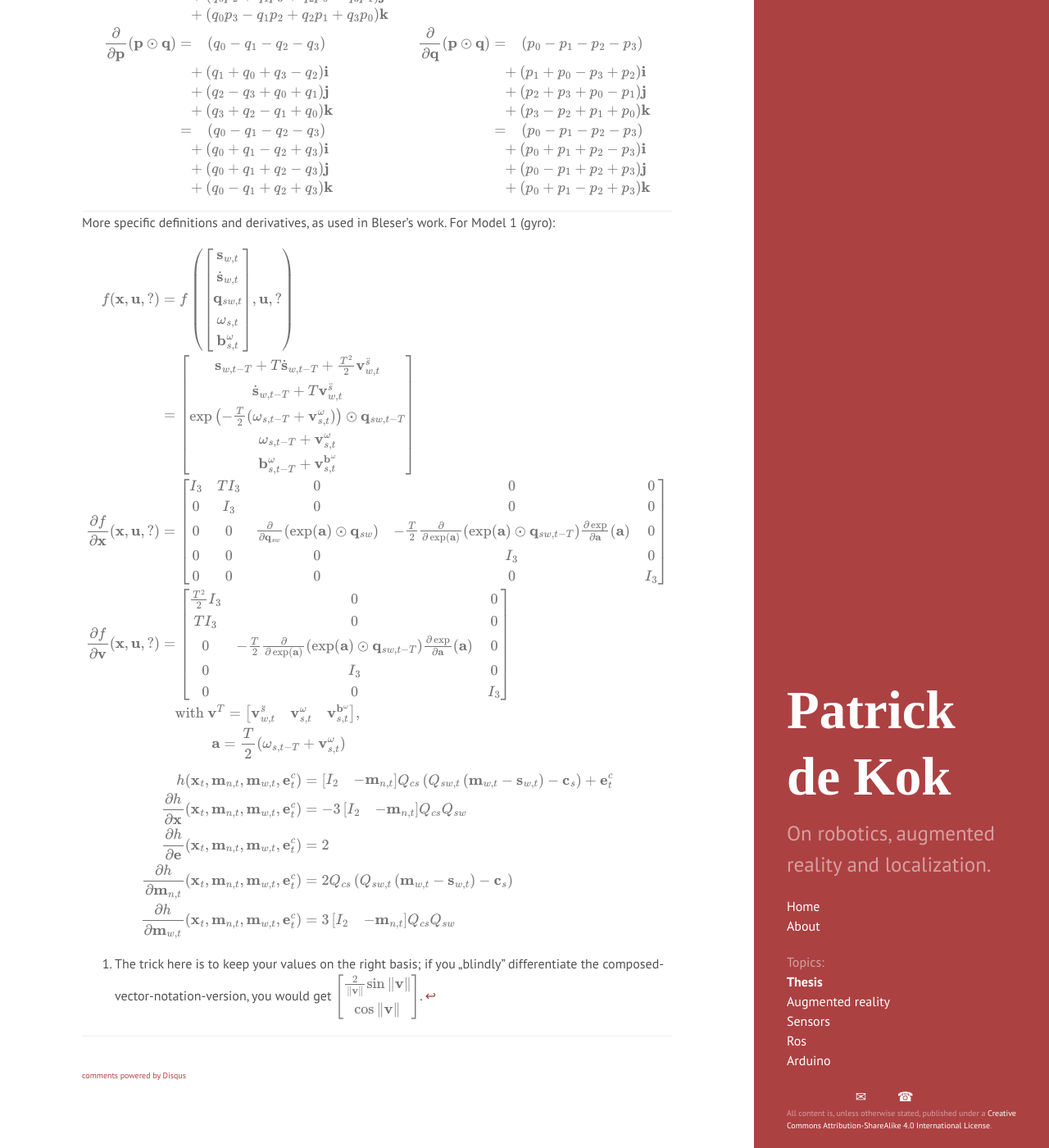
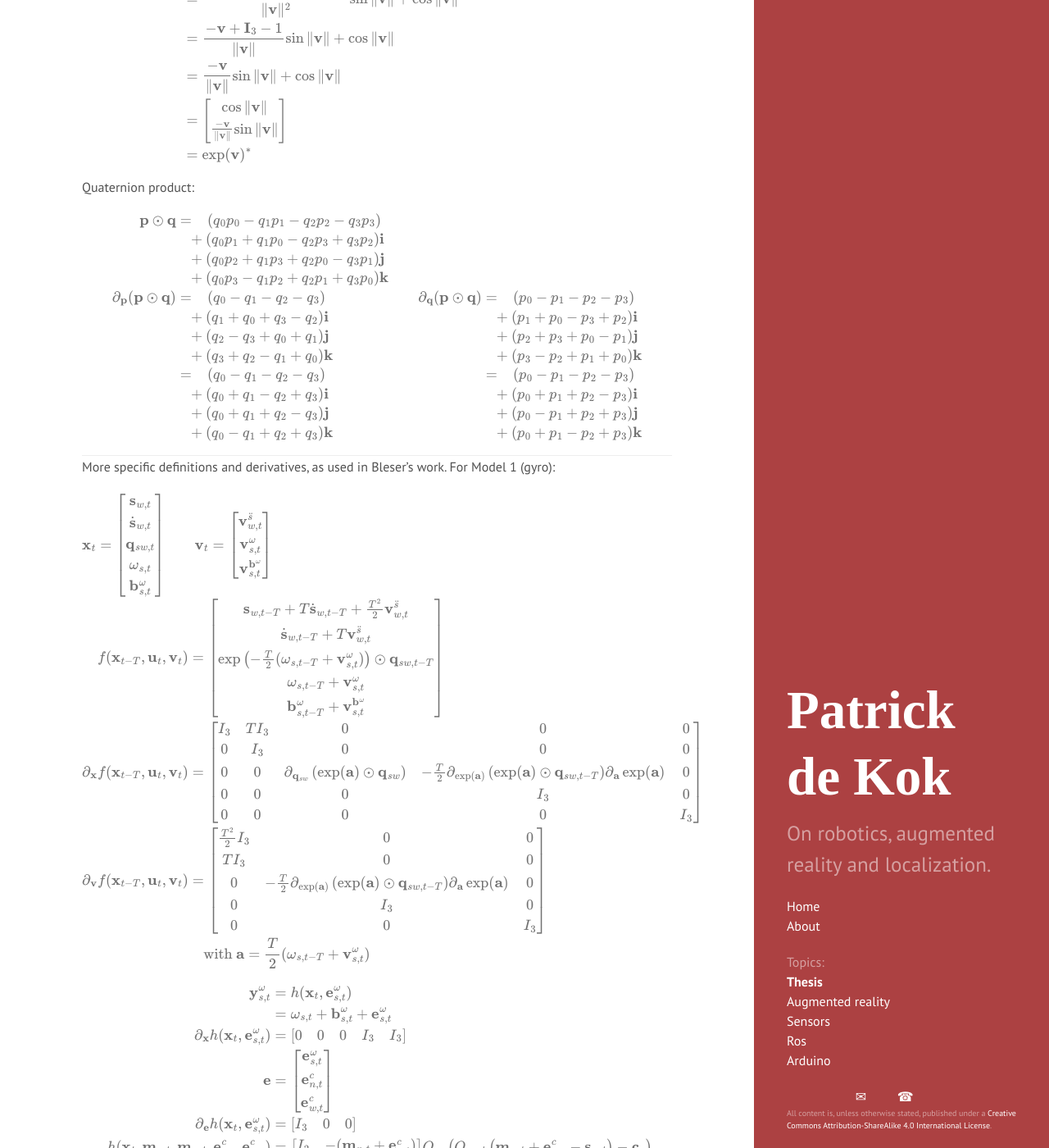
Before and after one commit to pkok/pkok.github.io, a Jekyll site: the page built from _posts/2015-01-19-.md, in a window 1280 px wide and 1400 px high, scrolled down 692 px. Shown: the whole window at 82% size. Built offline with Jekyll 4.4.1, drawn with Linux system fonts in a browser that asks for light colours; some web fonts are replaced; formulas are drawn with MathJax 3; comment, search, counter and statistics services are not loaded; some of the changed text lies outside the part shown.

Commit message:
Changed derivative notation, corrected derivatives

```diff
--- a/_posts/2015-01-19-.md
+++ b/_posts/2015-01-19-.md
@@ -10,24 +10,31 @@
 
 $$
 \begin{align}
-\frac{\partial}{\partial \mathbf{v}} \|\mathbf{v}\|
+\partial_\mathbf{v} \|\mathbf{v}\|
   &= \frac{\mathbf{v}}{\|\mathbf{v}\|}
 \end{align}
 $$
 
-Quaternion exponential[^qexp]:
+Quaternion exponential[^qexp] with $$\mathbf{q}^* = q_0 - q_1 \mathbf{i} - q_2 \mathbf{j} - q_3 \mathbf{k}$$ the [quaternion conjugate](http://mathworld.wolfram.com/QuaternionConjugate.html):
 
 $$
 \begin{align}
-\frac{\partial \exp}{\partial \mathbf{v}}(\mathbf{v})
-  &= \frac{\partial}{\partial \mathbf{v}} \begin{bmatrix} \cos \|\mathbf{v}\| \\
-                                                          \frac{\mathbf{v}}{\|\mathbf{v}\|} \sin \|\mathbf{v}\|
-                                          \end{bmatrix} \\
-  &= \frac{\partial}{\partial \mathbf{v}} \left( \cos \|\mathbf{v}\| + \frac{\mathbf{v}}{\|\mathbf{v}\|} \sin \|\mathbf{v}\| \right) \\
-  &= \frac{2}{\|\mathbf{v}\|} \sin \|\mathbf{v}\| + \cos \|\mathbf{v}\| \\
+\partial_\mathbf{v} \exp(\mathbf{v})
+  &= \partial_\mathbf{v} \begin{bmatrix} \cos \|\mathbf{v}\| \\
+                                         \frac{\mathbf{v}}{\|\mathbf{v}\|} \sin \|\mathbf{v}\|
+                         \end{bmatrix} \\
+  &= \partial_\mathbf{v} \left( \cos \|\mathbf{v}\| + \frac{\mathbf{v}}{\|\mathbf{v}\|} \sin \|\mathbf{v}\| \right) \\
+  &= \partial_\mathbf{v} \|\mathbf{v}\| \partial_{\|\mathbf{v}\|} \cos \|\mathbf{v}\| + \left(\partial_\mathbf{v} \frac{\mathbf{v}}{\|\mathbf{v}\|}\right) \sin\|\mathbf{v}\| + \frac{\mathbf{v}}{\|\mathbf{v}\|} \partial_\mathbf{v} \sin\|\mathbf{v}\| \\
+  &= -\frac{\mathbf{v}}{\|\mathbf{v}\|} \sin \|\mathbf{v}\| + \frac{\partial_\mathbf{v} \mathbf{v} \|\mathbf{v}\| - \mathbf{v} \partial_\mathbf{v} \|\mathbf{v}\|}{\|\mathbf{v}\|^2} \sin \|\mathbf{v}\| + \frac{\mathbf{v}}{\|\mathbf{v}\|} \partial_\mathbf{v} \|\mathbf{v}\| \partial_{\|\mathbf{v}\|} \sin \|\mathbf{v}\| \\
+  &= -\frac{\mathbf{v}}{\|\mathbf{v}\|} \sin \|\mathbf{v}\| + \frac{\mathbf{I}_3 \|\mathbf{v}\| - \mathbf{v} \frac{\mathbf{v}}{\|\mathbf{v}\|}}{\|\mathbf{v}\|^2} \sin \|\mathbf{v}\| + \frac{\mathbf{v}}{\|\mathbf{v}\|} \frac{\mathbf{v}}{\|\mathbf{v}\|} \cos \|\mathbf{v}\| \\
+  &= \frac{-\mathbf{v}\|\mathbf{v}\| + \mathbf{I}_3\|\mathbf{v}\| - \frac{\mathbf{v} \mathbf{v}}{\|\mathbf{v}\|}}{\|\mathbf{v}\|^2} \sin \|\mathbf{v}\| + \cos \|\mathbf{v}\| \\
+  &= \frac{-\mathbf{v}\|\mathbf{v}\| + \mathbf{I}_3\|\mathbf{v}\| - \|\mathbf{v}\|}{\|\mathbf{v}\|^2} \sin \|\mathbf{v}\| + \cos \|\mathbf{v}\| \\
+  &= \frac{-\mathbf{v} + \mathbf{I}_3 - 1}{\|\mathbf{v}\|} \sin \|\mathbf{v}\| + \cos \|\mathbf{v}\| \\
+  &= \frac{-\mathbf{v}}{\|\mathbf{v}\|} \sin \|\mathbf{v}\| + \cos \|\mathbf{v}\| \\
   &= \begin{bmatrix} \cos \|\mathbf{v}\| \\
-                     \frac{\mathbf{2}}{\|\mathbf{v}\|} \sin \|\mathbf{v}\|
-     \end{bmatrix}
+                     \frac{-\mathbf{v}}{\|\mathbf{v}\|} \sin \|\mathbf{v}\|
+     \end{bmatrix} \\
+  &= \exp(\mathbf{v})^*
 \end{align}
 $$
 
@@ -40,9 +47,9 @@
   &\phantom{=} + (q_0 p_1 + q_1 p_0 - q_2 p_3 + q_3 p_2) \mathbf{i} \\
   &\phantom{=} + (q_0 p_2 + q_1 p_3 + q_2 p_0 - q_3 p_1) \mathbf{j} \\
   &\phantom{=} + (q_0 p_3 - q_1 p_2 + q_2 p_1 + q_3 p_0) \mathbf{k} \\
-\frac{\partial}{\partial \mathbf{p}} (\mathbf{p} \odot \mathbf{q})
+\partial_\mathbf{p} (\mathbf{p} \odot \mathbf{q})
   &= \phantom{+} (q_0 - q_1 - q_2 - q_3)            &
-                                                    \frac{\partial}{\partial \mathbf{q}} (\mathbf{p} \odot \mathbf{q})
+                                                    \partial_\mathbf{q} (\mathbf{p} \odot \mathbf{q})
                                                         &= \phantom{+} (p_0 - p_1 - p_2 - p_3)            \\
   &\phantom{=} + (q_1 + q_0 + q_3 - q_2) \mathbf{i} &   &\phantom{=} + (p_1 + p_0 - p_3 + p_2) \mathbf{i} \\
   &\phantom{=} + (q_2 - q_3 + q_0 + q_1) \mathbf{j} &   &\phantom{=} + (p_2 + p_3 + p_0 - p_1) \mathbf{j} \\
@@ -60,51 +67,97 @@
 
 $$
 \begin{align}
-f(\mathbf{x}, \mathbf{u}, ?)
-  &= f \left(\begin{bmatrix} \mathbf{s}_{w,t} \\
-                             \dot{\mathbf{s}}_{w,t} \\
-                             \mathbf{q}_{sw,t} \\
-                             \mathbf{\omega}_{s,t} \\
-                             \mathbf{b}^\omega_{s,t}
-             \end{bmatrix}, \mathbf{u}, ? \right) \\
+\mathbf{x}_t &= \begin{bmatrix} \mathbf{s}_{w,t} \\
+                                \dot{\mathbf{s}}_{w,t} \\
+                                \mathbf{q}_{sw,t} \\
+                                \mathbf{\omega}_{s,t} \\
+                                \mathbf{b}^\omega_{s,t}
+                \end{bmatrix} &
+\mathbf{v}_t &= \begin{bmatrix}\mathbf{v}^\ddot{s}_{w,t} \\
+                               \mathbf{v}^\omega_{s,t} \\
+                               \mathbf{v}^{\mathbf{b}^\omega}_{s,t}
+                \end{bmatrix}
+\end{align}
+$$
+$$
+\begin{align}
+f(\mathbf{x}_{t-T}, \mathbf{u}_t, \mathbf{v}_t)
   &= \begin{bmatrix} \mathbf{s}_{w,t-T} + T \dot{\mathbf{s}}_{w,t-T} + \frac{T^2}{2} \mathbf{v}^\ddot{s}_{w,t} \\
                      \dot{\mathbf{s}}_{w,t-T} + T \mathbf{v}^\ddot{s}_{w,t} \\
                      \exp\left( -\frac{T}{2} (\omega_{s,t-T} + \mathbf{v}^\omega_{s,t}) \right) \odot \mathbf{q}_{sw,t-T} \\
                      \mathbf{\omega}_{s,t-T} + \mathbf{v}^\omega_{s,t} \\
                      \mathbf{b}^\omega_{s,t-T} + \mathbf{v}^{\mathbf{b}^\omega}_{s,t}
      \end{bmatrix} \\
-\frac{\partial f}{\partial \mathbf{x}}(\mathbf{x}, \mathbf{u}, ?)
+\partial_\mathbf{x} f(\mathbf{x}_{t-T}, \mathbf{u}_t, \mathbf{v}_t)
   &= \begin{bmatrix} I_3 & T I_3 & 0 & 0   & 0 \\
                      0   & I_3   & 0 & 0   & 0 \\
-                     0   & 0     & \frac{\partial}{\partial \mathbf{q}_{sw}}\left(\exp(\mathbf{a}) \odot \mathbf{q}_{sw} \right) & -\frac{T}{2} \frac{\partial}{\partial \exp(\mathbf{a})} \left(\exp(\mathbf{a}) \odot \mathbf{q}_{sw,t-T}\right) \frac{\partial \exp}{\partial \mathbf{a}}(\mathbf{a}) & 0 \\
+                     0   & 0     & \partial_{\mathbf{q}_{sw}} \left(\exp(\mathbf{a}) \odot \mathbf{q}_{sw} \right) & -\frac{T}{2} \partial_{\exp(\mathbf{a})} \left(\exp(\mathbf{a}) \odot \mathbf{q}_{sw,t-T}\right) \partial_\mathbf{a} \exp(\mathbf{a}) & 0 \\
                      0   & 0     & 0 & I_3 & 0 \\
                      0   & 0     & 0 & 0   & I_3
      \end{bmatrix} \\
-\frac{\partial f}{\partial \mathbf{v}}(\mathbf{x}, \mathbf{u}, ?)
+\partial_\mathbf{v} f(\mathbf{x}_{t-T}, \mathbf{u}_t, \mathbf{v}_t)
   &= \begin{bmatrix} \frac{T^2}{2} I_3 & 0   & 0 \\
                      T I_3             & 0   & 0 \\
-                     0                 & -\frac{T}{2} \frac{\partial}{\partial \exp(\mathbf{a})} \left(\exp(\mathbf{a}) \odot \mathbf{q}_{sw,t-T}\right) \frac{\partial \exp}{\partial \mathbf{a}}(\mathbf{a}) & 0 \\
+                     0                 & -\frac{T}{2} \partial_{\exp(\mathbf{a})} \left(\exp(\mathbf{a}) \odot \mathbf{q}_{sw,t-T}\right) \partial_\mathbf{a} \exp(\mathbf{a}) & 0 \\
                      0                 & I_3 & 0 \\
                      0                 & 0   & I_3
      \end{bmatrix} \\
-  &\phantom{=}\mbox{ with } \mathbf{v}^T = \begin{bmatrix}\mathbf{v}^\ddot{s}_{w,t} & \mathbf{v}^\omega_{s,t} & \mathbf{v}^{\mathbf{b}^\omega}_{s,t} \end{bmatrix}, \\
-  &\phantom{= \mbox{ with }}\mathbf{a} = \frac{T}{2}(\mathbf{\omega}_{s,t-T} + \mathbf{v}^\omega_{s,t})
+  &\phantom{=}\mbox{ with } \mathbf{a} = \frac{T}{2}(\mathbf{\omega}_{s,t-T} + \mathbf{v}^\omega_{s,t})
 \end{align}
 $$
 
 $$
 \begin{align}
-h(\mathbf{x}_t, \mathbf{m}_{n,t}, \mathbf{m}_{w,t}, \mathbf{e}^c_t)
-  &= \begin{bmatrix} I_2 & -\mathbf{m}_{n,t} \end{bmatrix} Q_{cs} \left( Q_{sw,t} \left(\mathbf{m}_{w,t} - \mathbf{s}_{w,t} \right) - \mathbf{c}_s \right) + \mathbf{e}^c_t \\
-\frac{\partial{h}}{\partial \mathbf{x}}(\mathbf{x}_t, \mathbf{m}_{n,t}, \mathbf{m}_{w,t}, \mathbf{e}^c_t)
-  &= -3 \begin{bmatrix} I_2 & -\mathbf{m}_{n,t} \end{bmatrix} Q_{cs} Q_{sw} \\
-\frac{\partial{h}}{\partial \mathbf{e}}(\mathbf{x}_t, \mathbf{m}_{n,t}, \mathbf{m}_{w,t}, \mathbf{e}^c_t)
-  &= 2 \\
-\frac{\partial{h}}{\partial \mathbf{m}_{n,t}}(\mathbf{x}_t, \mathbf{m}_{n,t}, \mathbf{m}_{w,t}, \mathbf{e}^c_t)
-  &= 2 Q_{cs} \left( Q_{sw,t} \left( \mathbf{m}_{w,t} - \mathbf{s}_{w,t} \right) - \mathbf{c}_s \right) \\
-\frac{\partial{h}}{\partial \mathbf{m}_{w,t}}(\mathbf{x}_t, \mathbf{m}_{n,t}, \mathbf{m}_{w,t}, \mathbf{e}^c_t)
-  &= 3 \begin{bmatrix} I_2 & -\mathbf{m}_{n,t} \end{bmatrix} Q_{cs} Q_{sw} \\
+\mathbf{y}^\omega_{s,t}
+  &= h(\mathbf{x}_t, \mathbf{e}^\omega_{s,t}) \\
+  &= \mathbf{\omega}_{s,t} + \mathbf{b}^\omega_{s,t} + \mathbf{e}^\omega_{s,t} \\
+
+\partial_\mathbf{x} h(\mathbf{x}_t, \mathbf{e}^\omega_{s,t})
+  &= \begin{bmatrix} 0 & 0 & 0 & I_3 & I_3 \end{bmatrix} \\
+
+\mathbf{e}
+  &= \begin{bmatrix} \mathbf{e}^\omega_{s,t} \\
+                     \mathbf{e}^c_{n,t} \\
+                     \mathbf{e}^c_{w,t}
+     \end{bmatrix} \\
+
+\partial_\mathbf{e} h(\mathbf{x}_t, \mathbf{e}^\omega_{s,t})
+  &= \begin{bmatrix} I_3 & 0 & 0 \end{bmatrix} \\
+
+h(\mathbf{x}_t, \mathbf{m}_{n,t}, \mathbf{m}_{w,t}, \mathbf{e}^c_{n,t}, \mathbf{e}^c_{w,t})
+  &= \begin{bmatrix} I_2 & -(\mathbf{m}_{n,t} + \mathbf{e}_{n,t}^c) \end{bmatrix} Q_{cs} \left( Q_{sw,t} \left(\mathbf{m}_{w,t} + \mathbf{e}_{w,t}^c - \mathbf{s}_{w,t} \right) - \mathbf{c}_s \right) \\
+
+\partial_\mathbf{x} h(\mathbf{x}, \mathbf{m}_{n,t}, \mathbf{m}_{w,t}, \mathbf{e}_{n,t}^c, \mathbf{e}_{w,t}^c)
+  &= \left(\begin{bmatrix} I_2 & -(\mathbf{m}_{n,t} + \mathbf{e}_{n,t}^c) \end{bmatrix} Q_{cs}\right) \partial_\mathbf{x} \left( Q_{sw,t} \left(\mathbf{m}_{w,t} + \mathbf{e}_{w,t}^c - \mathbf{s}_{w,t} \right) - \mathbf{c}_s \right) \\
+  &= \left(\begin{bmatrix} I_2 & -(\mathbf{m}_{n,t} + \mathbf{e}_{n,t}^c) \end{bmatrix} Q_{cs}\right) \left( \partial_\mathbf{x} Q_{sw,t} \mathbf{m}_{w,t} + \partial_\mathbf{x} Q_{sw,t} \mathbf{e}_{w,t}^c - \partial_\mathbf{x} Q_{sw,t} \mathbf{s}_{w,t} - \partial_\mathbf{x} \mathbf{c}_s \right) \\
+  &= \left(\begin{bmatrix} I_2 & -(\mathbf{m}_{n,t} + \mathbf{e}_{n,t}^c) \end{bmatrix} Q_{cs}\right) \left( \mathbf{0} + \mathbf{0} - \partial_\mathbf{x} Q_{sw,t} \mathbf{s}_{w,t} - \mathbf{0} \right) \\
+  &= \left(\begin{bmatrix} I_2 & -(\mathbf{m}_{n,t} + \mathbf{e}_{n,t}^c) \end{bmatrix} Q_{cs}\right) \left(-Q_{sw,t} \begin{bmatrix}I_3 & \mathbf{0}_{3 \times \ldots} \end{bmatrix} \right) \\
+  &= -\begin{bmatrix} I_2 & -(\mathbf{m}_{n,t} + \mathbf{e}_{n,t}^c) \end{bmatrix} Q_{cs} Q_{sw,t} \begin{bmatrix}I_3 & 0 & 0 & 0 & 0 \end{bmatrix} \\
+
+\partial_\mathbf{e} h(\mathbf{x}, \mathbf{m}_{n,t}, \mathbf{m}_{w,t}, \mathbf{e}_{n,t}^c, \mathbf{e}_{w,t}^c)
+  &= \begin{bmatrix} \partial_{\mathbf{e}^\omega_{s,t}} h & \partial_{\mathbf{e}^c_{n,t}} h & \partial_{\mathbf{e}^c_{w,t}} h \end{bmatrix}(\mathbf{x}, \mathbf{m}_{n,t}, \mathbf{m}_{w,t}, \mathbf{e}_{n,t}^c, \mathbf{e}_{w,t}^c) \\
+\partial_{\mathbf{e}^\omega_{s,t}} h(\mathbf{x}, \mathbf{m}_{n,t}, \mathbf{m}_{w,t}, \mathbf{e}_{n,t}^c, \mathbf{e}_{w,t}^c)
+  &= 0_3 \\
+\partial_{\mathbf{e}^c_{n,t}} h(\mathbf{x}, \mathbf{m}_{n,t}, \mathbf{m}_{w,t}, \mathbf{e}_{n,t}^c, \mathbf{e}_{w,t}^c)
+  &= \partial_{\mathbf{e}^c_{n,t}} \left(\begin{bmatrix} I_2 & -(\mathbf{m}_{n,t} + \mathbf{e}_{n,t}^c) \end{bmatrix} \right) Q_{cs} \left( Q_{sw,t} \left(\mathbf{m}_{w,t} + \mathbf{e}_{w,t}^c - \mathbf{s}_{w,t} \right) - \mathbf{c}_s \right) \\
+  &= \begin{bmatrix} I_2 & -\partial_{\mathbf{e}^c_{n,t}} \mathbf{e}_{n,t}^c \end{bmatrix} Q_{cs} \left( Q_{sw,t} \left(\mathbf{m}_{w,t} + \mathbf{e}_{w,t}^c - \mathbf{s}_{w,t} \right) - \mathbf{c}_s \right) \\
+  &= \begin{bmatrix} \partial_{\mathbf{e}^c_{n,t,1}} & \partial_{\mathbf{e}^c_{n,t,2}} \end{bmatrix} \\
+  &\phantom{=} \mbox{ with } \partial_{\mathbf{e}^c_{n,t,1}} = \begin{bmatrix} 1 & 0 & -1 \\ 0 & 1 & 0 \end{bmatrix} \mathbf{b}, \\
+  &\phantom{=\mbox{ with }} \partial_{\mathbf{e}^c_{n,t,2}} = \begin{bmatrix} 1 & 0 & 0 \\ 0 & 1 & -1 \end{bmatrix} \mathbf{b}, \\
+  &\phantom{=\mbox{ with }} \mathbf{b} = Q_{cs} \left( Q_{sw,t} \left(\mathbf{m}_{w,t} + \mathbf{e}_{w,t}^c - \mathbf{s}_{w,t} \right) - \mathbf{c}_s \right) \\
+\partial_{\mathbf{e}^c_{w,t}} h(\mathbf{x}, \mathbf{m}_{n,t}, \mathbf{m}_{w,t}, \mathbf{e}_{n,t}^c, \mathbf{e}_{w,t}^c)
+  &= \left(\begin{bmatrix} I_2 & -(\mathbf{m}_{n,t} + \mathbf{e}_{n,t}^c) \end{bmatrix} Q_{cs}\right) \left( \mathbf{0} + \partial_{\mathbf{e}^c_{w,t}} Q_{sw,t} \mathbf{e}^c_{w,t} - \mathbf{0} - \mathbf{0} \right) \\
+  &= \begin{bmatrix} I_2 & -(\mathbf{m}_{n,t} + \mathbf{e}_{n,t}^c) \end{bmatrix} Q_{cs} Q_{sw,t} I_3 \\
+  &= \begin{bmatrix} I_2 & -(\mathbf{m}_{n,t} + \mathbf{e}_{n,t}^c) \end{bmatrix} Q_{cs} Q_{sw,t} \\
+  &\phantom{=} \mbox{ (analogous to $\partial_\mathbf{x} h$)} \\
+
+\partial_{\mathbf{m}_{n,t}} h(\mathbf{x}, \mathbf{m}_{n,t}, \mathbf{m}_{w,t}, \mathbf{e}_{n,t}^c, \mathbf{e}_{w,t}^c)
+  &= \begin{bmatrix} \partial_{\mathbf{m}_{n,t,1}} & \partial_{\mathbf{m}_{n,t,2}} \end{bmatrix} \\
+  &= \begin{bmatrix} \partial_{\mathbf{e}^c_{n,t,1}} & \partial_{\mathbf{e}^c_{n,t,2}} \end{bmatrix} \\
+\partial_{\mathbf{m}_{w,t}} h(\mathbf{x}, \mathbf{m}_{n,t}, \mathbf{m}_{w,t}, \mathbf{e}_{n,t}^c, \mathbf{e}_{w,t}^c)
+  &= \begin{bmatrix} I_2 & -\mathbf{m}_{n,t} + \mathbf{e}_{n,t}^c \end{bmatrix} Q_{cs} Q_{sw,t} \\
+  &\phantom{=} \mbox{ (analogous to $\partial_{\mathbf{e}^c_{w,t}}$)} \\
 \end{align}
 $$
 
-[^qexp]: The trick here is to keep your values on the right basis; if you "blindly" differentiate the composed-vector-notation-version, you would get $$\begin{bmatrix}\frac{2}{\|\mathbf{v}\|} \sin \|\mathbf{v}\| \\ \cos \|\mathbf{v}\| \end{bmatrix}$$.
+[^qexp]: The trick here is to keep your values on the right basis; if you "blindly" differentiate the composed-vector-notation-version, you would get $$\begin{bmatrix}\frac{-\mathbf{v}}{\|\mathbf{v}\|} \sin \|\mathbf{v}\| \\ \cos \|\mathbf{v}\| \end{bmatrix}$$.
```
